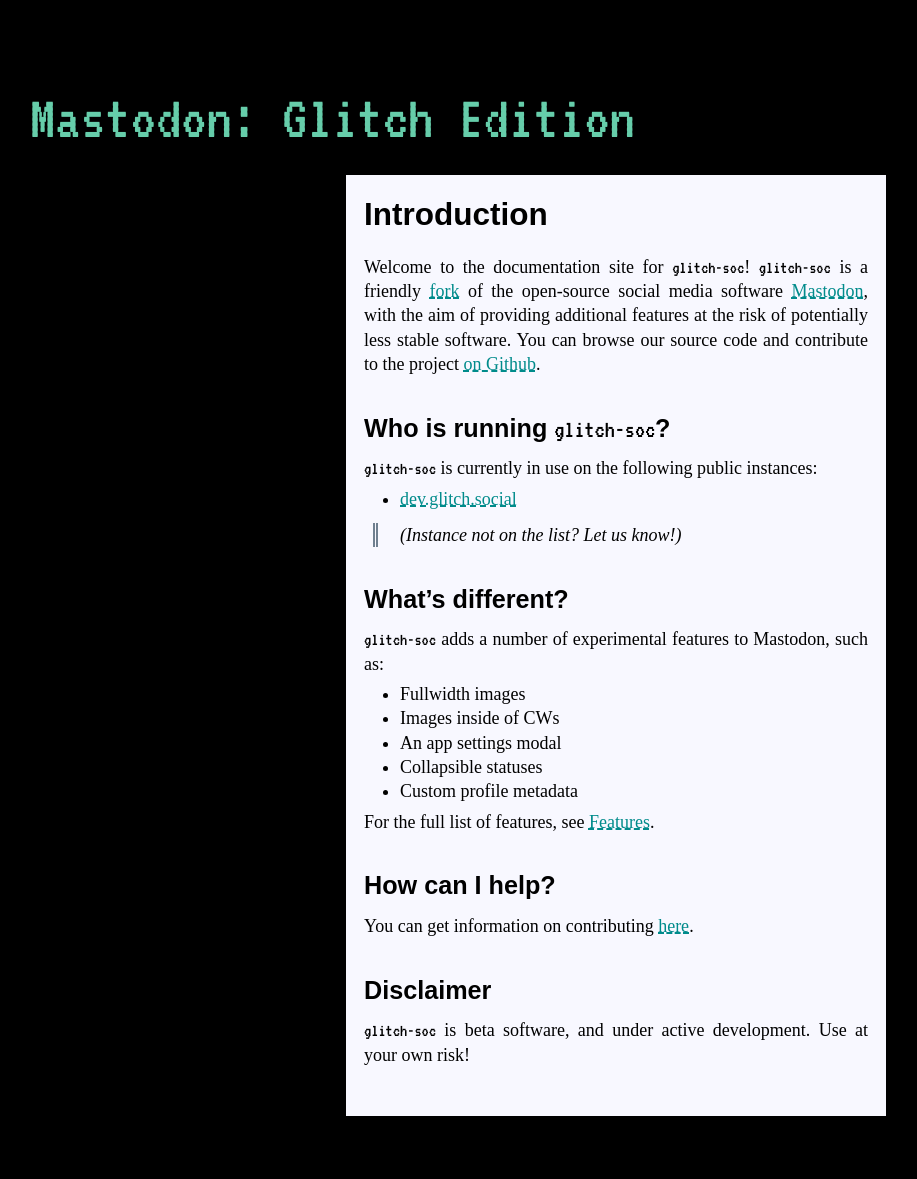
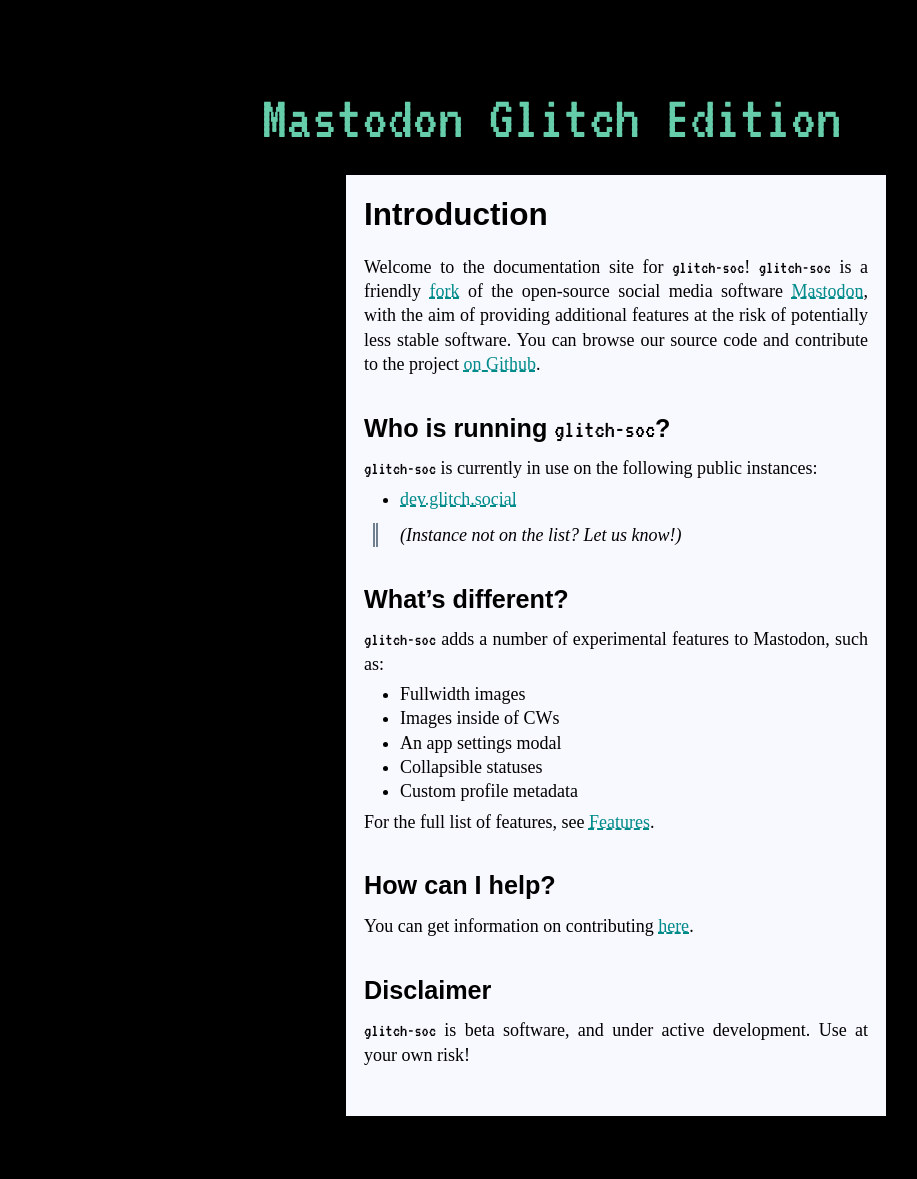
Before and after one commit to glitch-soc/docs, a Jekyll site: the page built from index.md, in a window 1280 px wide. Shown: the whole page, without its empty margins (24-941 px from the left). Built offline with Jekyll 4.4.1, drawn with Linux system fonts in a browser that asks for light colours; some web fonts are replaced; our own code applies the rules of GitHub Pages for plain Markdown files.

Commit message:
minor styling improvements for big screens

```diff
--- a/_config.yml
+++ b/_config.yml
@@ -1,4 +1,4 @@
-title: "Mastodon: Glitch Edition"
+title: "Mastodon Glitch Edition"
 description: "A friendly fork of the open-source social network software Mastodon."
 lang: "en"
 timezone: "America/Toronto"
--- a/src/style.scss
+++ b/src/style.scss
@@ -257,7 +257,8 @@ h1, h2, h3, h4, h5, h6 {
 
 h1 {
   font-family: "VT323", monospace;
-  margin: 1.35rem 0;
+  margin: 1.35rem auto;
+  max-width: 11.25em;
   font-size: 3.5em;
   font-weight: 500;
   line-height: 1;
```
